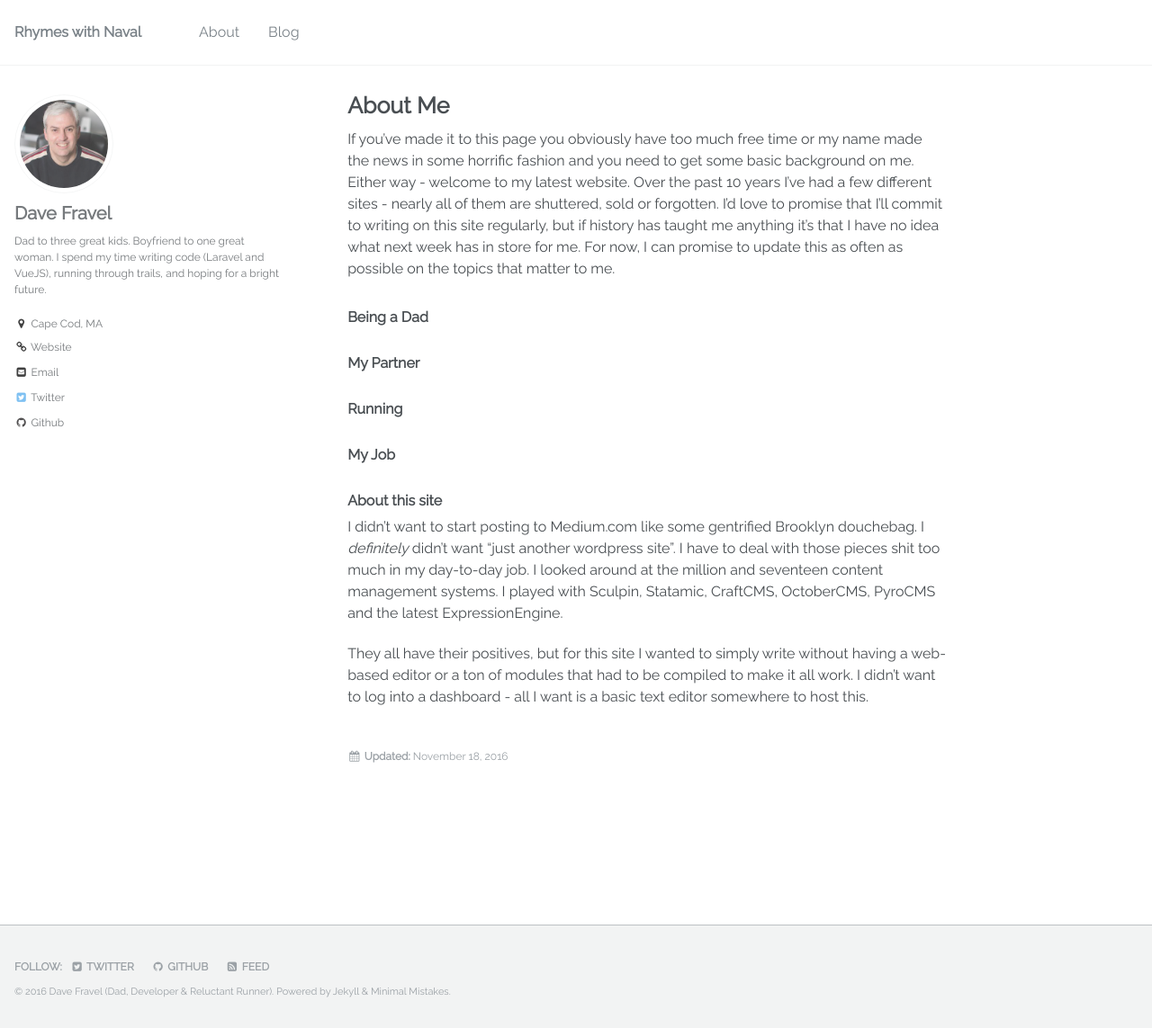
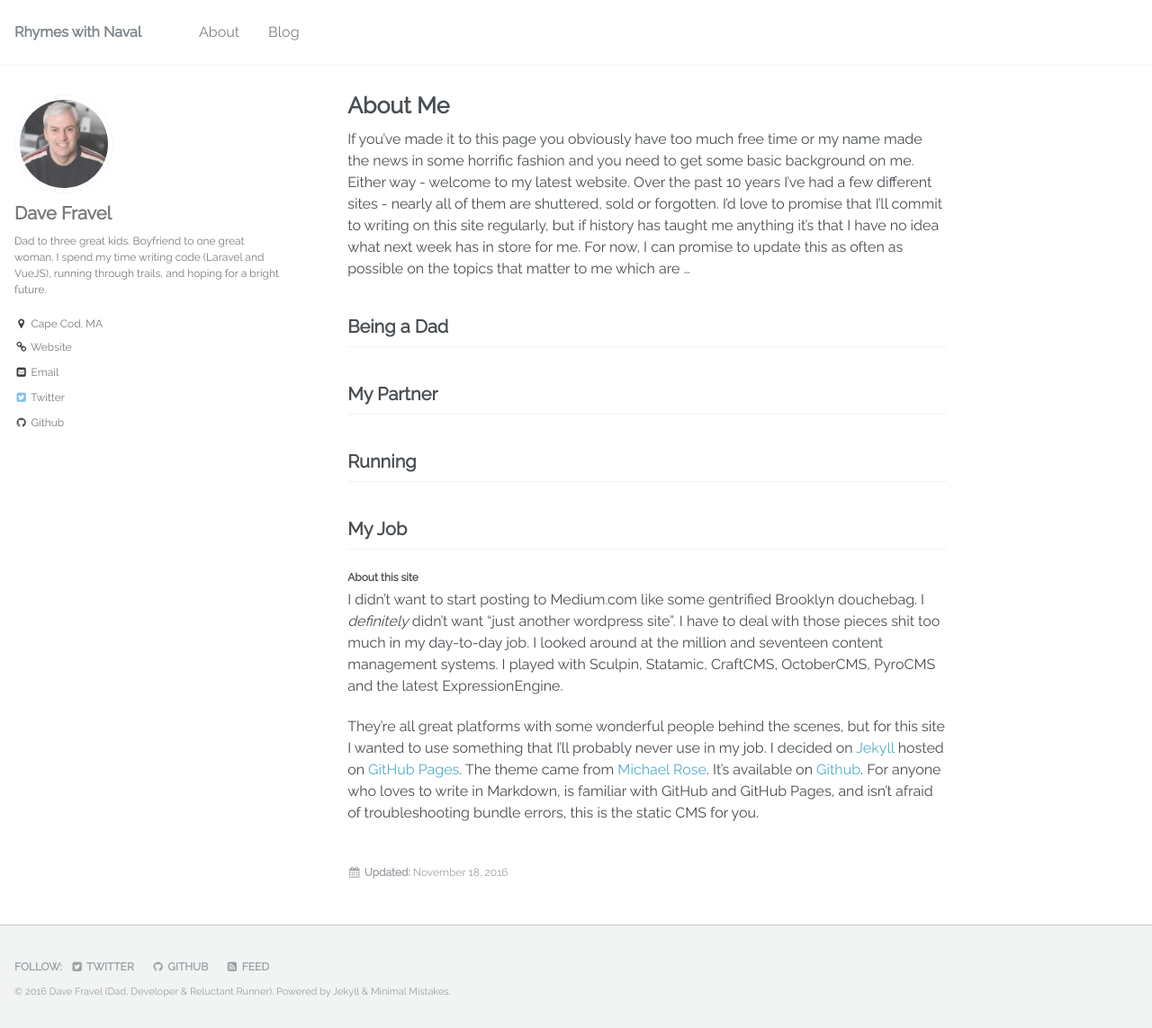
Before and after one commit to dfravel/dfravel.github.io, a Jekyll site: the page built from _pages/about.md, in a window 1280 px wide and 1143 px high. Shown: the whole window at 90% size. Built offline with Jekyll 4.4.1, drawn with Linux system fonts in a browser that asks for light colours; comment, search, counter and statistics services are not loaded.

Commit message:
About us page updaes

```diff
--- a/_pages/about.md
+++ b/_pages/about.md
@@ -7,18 +7,17 @@ date: 2016-11-12
 modified: 2016-11-18
 ---
 
-If you've made it to this page you obviously have too much free time or my name made the news in some horrific fashion and you need to get some basic background on me. Either way - welcome to my latest website. Over the past 10 years I've had a few different sites - nearly all of them are shuttered, sold or forgotten. I'd love to promise that I'll commit to writing on this site regularly, but if history has taught me anything it's that I have no idea what next week has in store for me. For now, I can promise to update this as often as possible on the topics that matter to me.
+If you've made it to this page you obviously have too much free time or my name made the news in some horrific fashion and you need to get some basic background on me. Either way - welcome to my latest website. Over the past 10 years I've had a few different sites - nearly all of them are shuttered, sold or forgotten. I'd love to promise that I'll commit to writing on this site regularly, but if history has taught me anything it's that I have no idea what next week has in store for me. For now, I can promise to update this as often as possible on the topics that matter to me which are ...
 
-### Being a Dad
+## Being a Dad
 
-### My Partner
+## My Partner
 
-### Running
+## Running
 
-### My Job
+## My Job
 
-### About this site
+#### About this site
 I  didn't want to start posting to Medium.com like some gentrified Brooklyn douchebag. I _definitely_ didn't want "just another wordpress site". I have to deal with those pieces shit too much in my day-to-day job. I looked around at the million and seventeen content management systems. I played with Sculpin, Statamic, CraftCMS, OctoberCMS, PyroCMS and the latest ExpressionEngine.
 
-
-They all have their positives, but for this site I wanted to simply write without having a web-based editor or a ton of modules that had to be compiled to make it all work. I didn't want to log into a dashboard - all I want is a basic text editor somewhere to host this.
+They're all great platforms with some wonderful people behind the scenes, but for this site I wanted to use something that I'll probably never use in my job. I decided on [Jekyll](http://www.jekyll.org){:target="_blank"} hosted on [GitHub Pages](https://pages.github.com/){:target="_blank"}. The theme came from [Michael Rose](https://mademistakes.com/){:target="_blank"}. It's available on [Github](https://github.com/mmistakes/minimal-mistakes){:target="_blank"}. For anyone who loves to write in Markdown, is familiar with GitHub and GitHub Pages, and isn't afraid of troubleshooting bundle errors, this is the static CMS for you.
```
